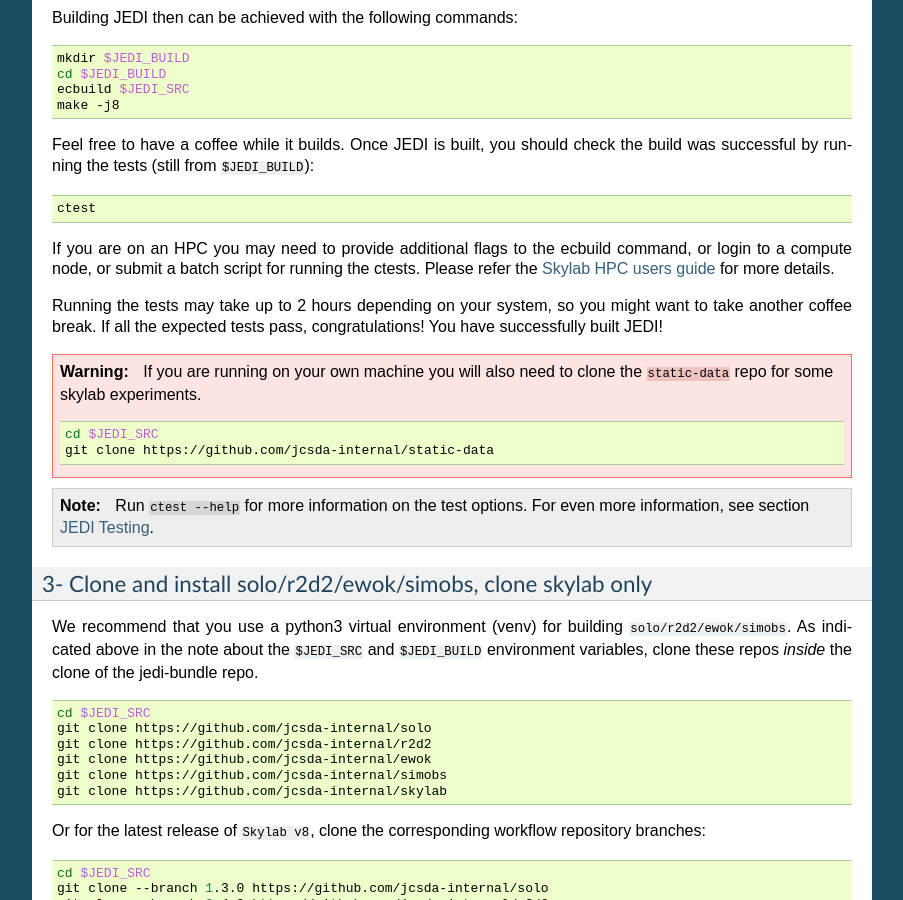
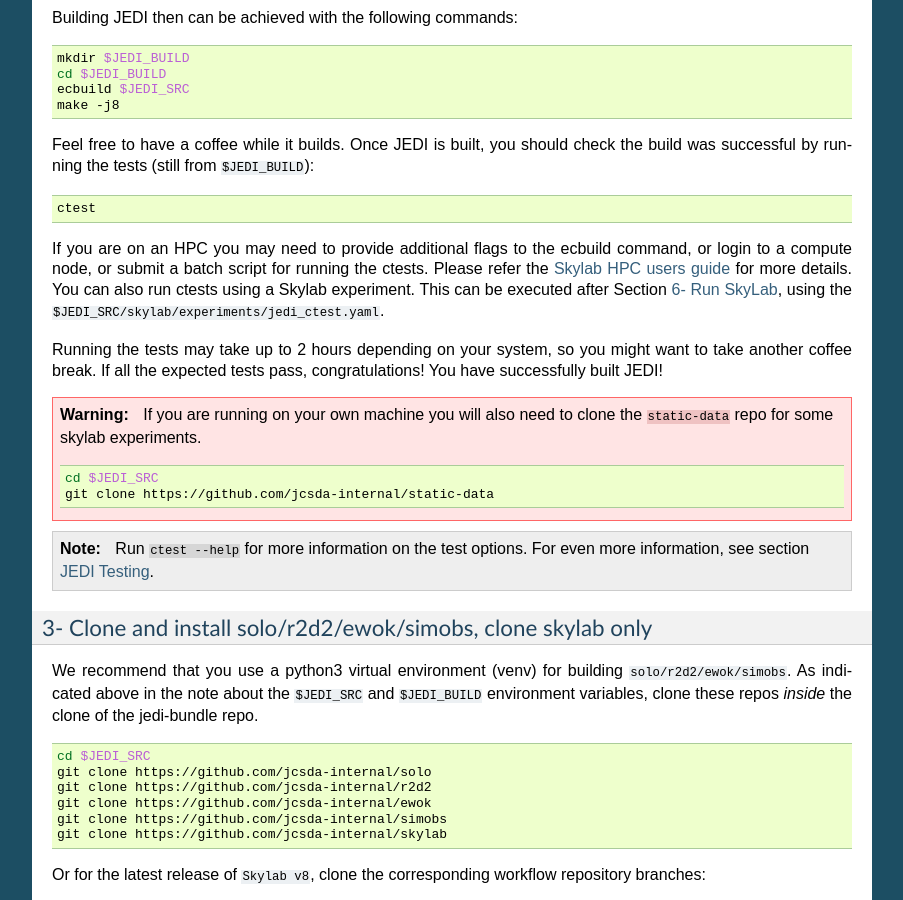
Before and after one commit to JCSDA/jedi-docs, a Sphinx documentation site: the page built from docs/using/running_skylab/running_skylab.rst, in a window 1280 px wide and 900 px high, scrolled down 2742 px. Shown: the whole window, without its empty margins (198-1101 px from the left). Built offline with Sphinx 7.4.7, drawn with Linux system fonts in a browser that asks for light colours.

Commit message:
Adding ctest skylab experiment information (#777)
* ctest experiment

* label

* clean up link

* full path

* file paths from Nate

Co-authored-by: Nate Crossette <ncrossette@ucar.edu>

---------

Co-authored-by: Nate Crossette <ncrossette@ucar.edu>

```diff
--- a/docs/using/running_skylab/running_skylab.rst
+++ b/docs/using/running_skylab/running_skylab.rst
@@ -177,7 +177,9 @@
 
 If you are on an HPC you may need to provide additional flags to the ecbuild
 command, or login to a compute node, or submit a batch script for running the
-ctests. Please refer the :ref:`hpc_users_guide` for more details.
+ctests. Please refer the :ref:`hpc_users_guide` for more details. You can also
+run ctests using a Skylab experiment. This can be executed after Section
+:ref:`Run-Skylab`, using the :code:`$JEDI_SRC/skylab/experiments/jedi_ctest.yaml`.
 
 Running the tests may take up to 2 hours depending on your system, so you might
 want to take another coffee break. If all the expected tests pass, congratulations!
@@ -331,6 +333,7 @@
 Note: The command used to setup the the local database should be run from the :code:`$JEDI_SRC/r2d2` directory. And
 the :code:`r2d2-experiments-tutorial.sql` file is in :code:`$JEDI_SRC/r2d2-data`.
 
+.. _Run-Skylab:
 
 6- Run SkyLab
 ^^^^^^^^^^^^^
```
